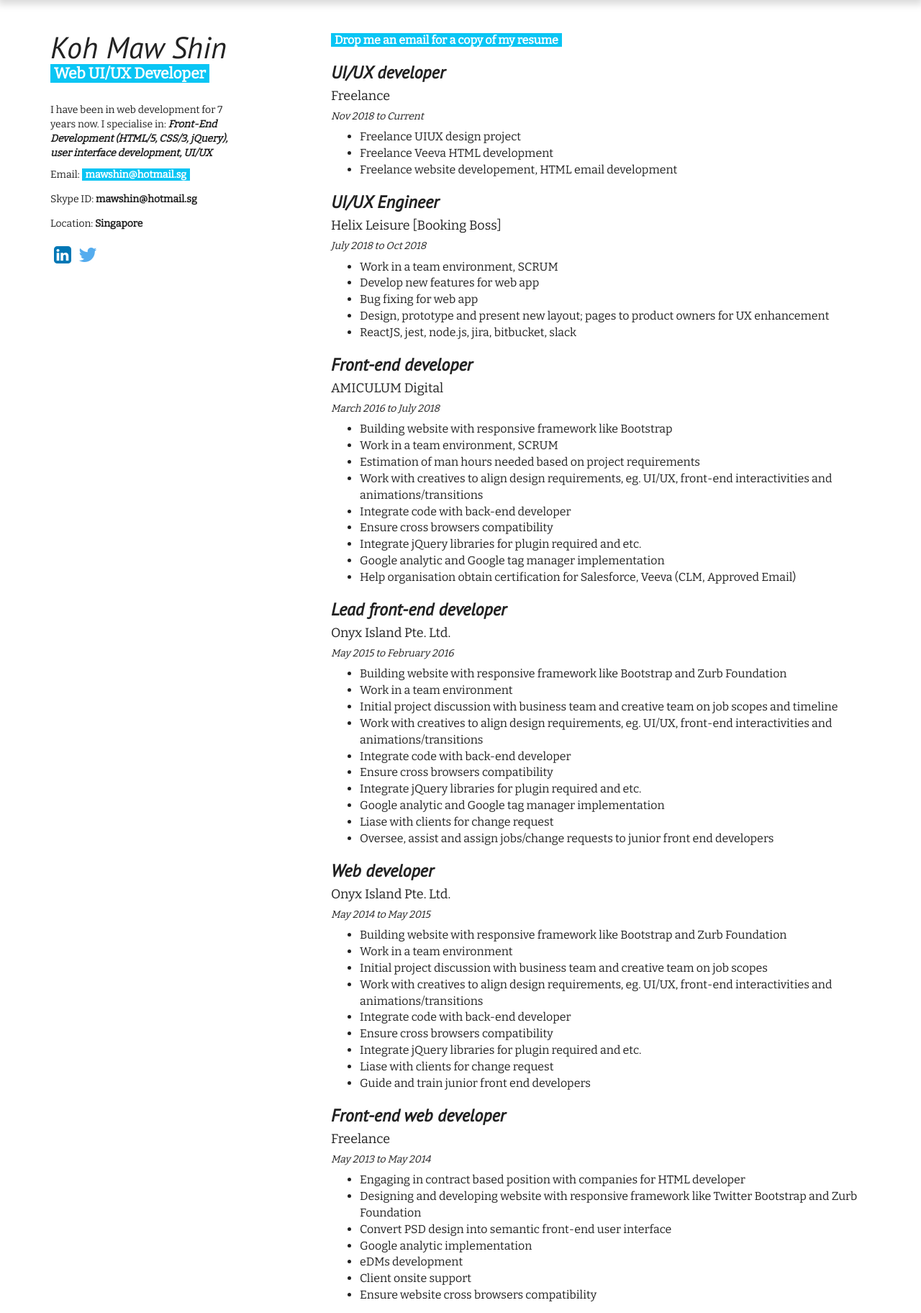
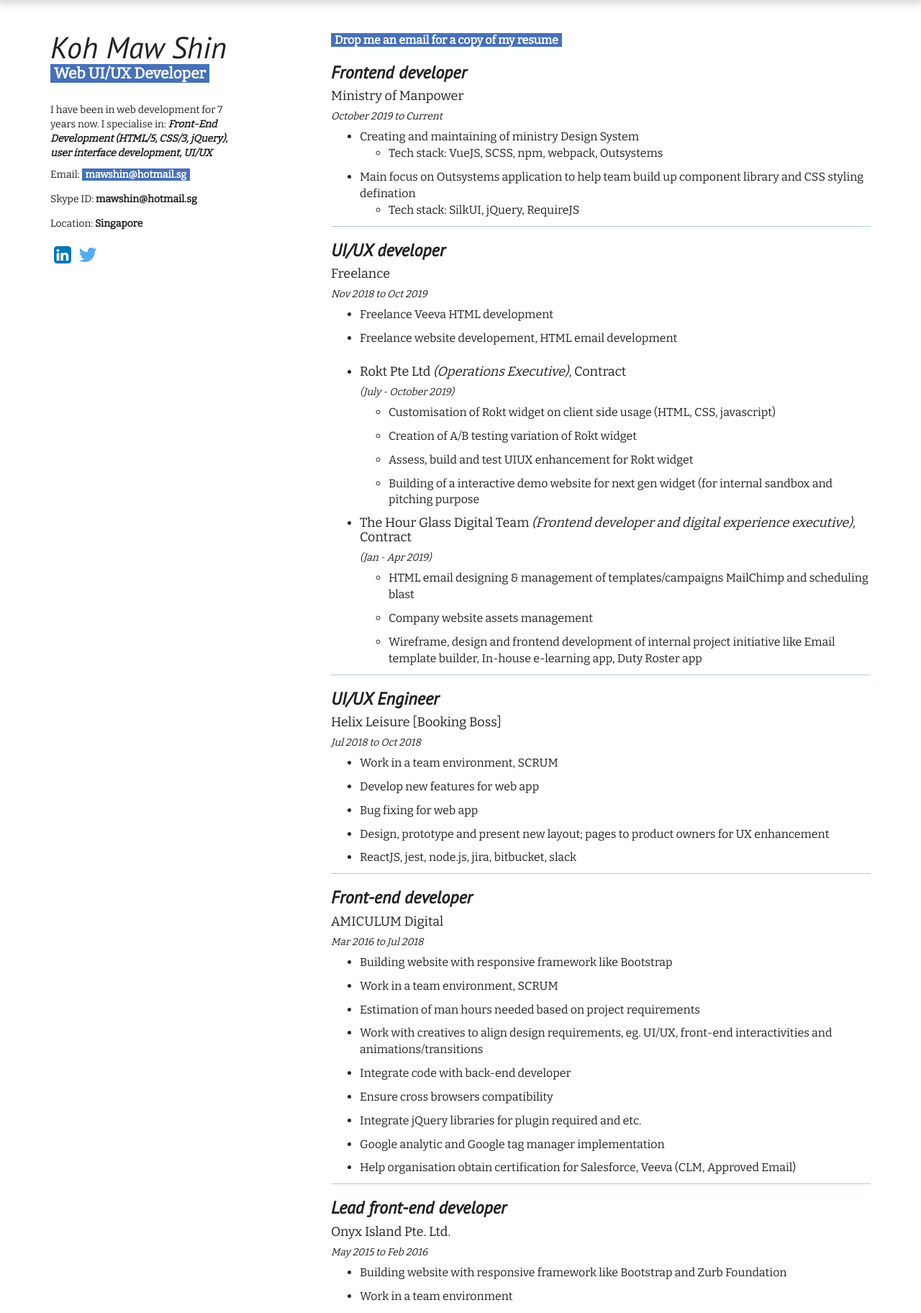
Before and after one commit to mawshin/mawshin, a PHP site: page /experience.html in a window 1280 px wide. Shown: the part 51-1875 px from the top of the page at 72% size. Run offline with PHP 8.4, Linux system fonts and the light colour scheme; some libraries are stand-ins or nearby versions.

Commit message:
update experience

```diff
--- a/css/main.css
+++ b/css/main.css
@@ -75,8 +75,8 @@ nav + section {margin-top: 4.25em;}
 }
 
 h1, h2, h3 {font-family: 'PT Sans', Sans-Serif;}
-a {background: #0ac5f4; color: #fff; font-weight: bold; padding: 0 5px;}
-a:hover, a:focus {background: transparent; color: #0ac5f4; text-decoration: none;}
+a {background: #4771b7; color: #fff; font-weight: bold; padding: 0 5px;}
+a:hover, a:focus {background: transparent; color: #4771b7; text-decoration: none;}
 a.highlight {background: #fff700; color: #000; font-size: 16px;}
 u {font-family: 'PT Sans', Sans-Serif;}
 .container {padding-top: 1.25em;}
@@ -84,6 +84,23 @@ section.container {padding-top: 1.75em; padding-bottom: 1.75em;}
 hr.yellow-line {border: 0; height: 1px; background: #fff700 ; background-image: linear-gradient(to right, #fff, #fff700 , #fff);}
 .notes {font-size: 0.75em;}
 .responsive-break {display: inline;}
+
+.timeline {
+    border-bottom: 1px solid rgba(71, 113, 183, 0.4);
+    padding-bottom: 10px;
+}
+
+.timeline li + li {
+    margin-top: 10px;
+}
+
+.experience-list {
+    margin-bottom: 24px;
+}
+
+.experience-list li + li {
+    margin-top: 10px;
+}
 
 @media (min-width: 768px) {
     .responsive-break {display: block;}
--- a/experience.html
+++ b/experience.html
@@ -53,22 +53,62 @@
                 <div class="col-md-8 col-md-offset-4 col-sm-12">
                     <p><a href="mailto:mawshin%40hotmail.sg?subject=Job%20opportunities" target="_blank" rel="noopener noreferrer" onclick="ga('send', 'event', 'button', 'click', 'email');">Drop me an email for a copy of my resume</a></p>
                     <section>
+                        <h3>Frontend developer</h3>
+                        <h4 class="font-normal">Ministry of Manpower</h4>
+                        <h5 class="font-light"><em>October 2019 to Current</em></h5>
+
+                        <ul class="timeline">
+                            <li>Creating and maintaining of ministry Design System
+                                <ul>
+                                    <li>Tech stack: VueJS, SCSS, npm, webpack, Outsystems</li>
+                                </ul>
+                            </li>
+                            <li>Main focus on Outsystems application to help team build up component library and CSS styling defination
+                                <ul>
+                                    <li>Tech stack: SilkUI, jQuery, RequireJS</li>
+                                </ul>
+                            </li>
+                        </ul>
+                    </section>
+
+                    <section>
                         <h3>UI/UX developer</h3>
                         <h4 class="font-normal">Freelance</h4>
-                        <h5 class="font-light"><em>Nov 2018 to Current</em></h5>
+                        <h5 class="font-light"><em>Nov 2018 to Oct 2019</em></h5>
 
-                        <ul>
-                            <li>Freelance UIUX design project</li>
+                        <ul class="experience-list">
                             <li>Freelance Veeva HTML development</li>
                             <li>Freelance website developement, HTML email development</li>
+                        </ul>
+
+                        <ul class="timeline">
+                            <li>
+                                <h4 class="font-normal">Rokt Pte Ltd <em>(Operations Executive)</em>, Contract</h4>
+                                <h5 class="font-light"><em>(July - October 2019)</em></h5>
+                                <ul>
+                                    <li>Customisation of Rokt widget on client side usage (HTML, CSS, javascript)</li>
+                                    <li>Creation of A/B testing variation of Rokt widget</li>
+                                    <li>Assess, build and test UIUX enhancement for Rokt widget</li>
+                                    <li>Building of a interactive demo website for next gen widget (for internal sandbox and pitching purpose</li>
+                                </ul>
+                            </li>
+                            <li>
+                                <h4 class="font-normal">The Hour Glass Digital Team <em>(Frontend developer and digital experience executive)</em>, Contract</h4>
+                                <h5 class="font-light"><em>(Jan - Apr 2019)</em></h5>
+                                <ul>
+                                    <li>HTML email designing & management of templates/campaigns MailChimp and scheduling blast</li>
+                                    <li>Company website assets management</li>
+                                    <li>Wireframe, design and frontend development of internal project initiative like Email template builder, In-house e-learning app, Duty Roster app</li>
+                                </ul>
+                            </li>
                         </ul>
                     </section>
                     <section>
                         <h3>UI/UX Engineer</h3>
                         <h4 class="font-normal">Helix Leisure [Booking Boss]</h4>
-                        <h5 class="font-light"><em>July 2018 to Oct 2018</em></h5>
+                        <h5 class="font-light"><em>Jul 2018 to Oct 2018</em></h5>
 
-                        <ul>
+                        <ul class="timeline">
                             <li>Work in a team environment, SCRUM</li>
                             <li>Develop new features for web app</li>
                             <li>Bug fixing for web app</li>
@@ -79,9 +119,9 @@
                     <section>
                         <h3>Front-end developer</h3>
                         <h4 class="font-normal">AMICULUM Digital</h4>
-                        <h5 class="font-light"><em>March 2016 to July 2018</em></h5>
+                        <h5 class="font-light"><em>Mar 2016 to Jul 2018</em></h5>
 
-                        <ul>
+                        <ul class="timeline">
                             <li>Building website with responsive framework like Bootstrap</li>
                             <li>Work in a team environment, SCRUM</li>
                             <li>Estimation of man hours needed based on project requirements</li>
@@ -96,9 +136,9 @@
                     <section>
                         <h3>Lead front-end developer</h3>
                         <h4 class="font-normal">Onyx Island Pte. Ltd.</h4>
-                        <h5 class="font-light"><em>May 2015 to February 2016</em></h5>
+                        <h5 class="font-light"><em>May 2015 to Feb 2016</em></h5>
 
-                        <ul>
+                        <ul class="timeline">
                             <li>Building website with responsive framework like Bootstrap and Zurb Foundation</li>
                             <li>Work in a team environment</li>
                             <li>Initial project discussion with business team and creative team on job scopes and timeline</li>
@@ -116,7 +156,7 @@
                         <h4 class="font-normal">Onyx Island Pte. Ltd.</h4>
                         <h5 class="font-light"><em>May 2014 to May 2015</em></h5>
 
-                        <ul>
+                        <ul class="timeline">
                             <li>Building website with responsive framework like Bootstrap and Zurb Foundation</li>
                             <li>Work in a team environment</li>
                             <li>Initial project discussion with business team and creative team on job scopes</li>
@@ -133,7 +173,7 @@
                         <h4 class="font-normal">Freelance</h4>
                         <h5 class="font-light"><em>May 2013 to May 2014</em></h5>
 
-                        <ul>
+                        <ul class="timeline">
                             <li>Engaging in contract based position with companies for HTML developer</li>
                             <li>Designing and developing website with responsive framework like Twitter Bootstrap and Zurb Foundation</li>
                             <li>Convert PSD design into semantic front-end user interface</li>
@@ -146,9 +186,9 @@
                     <section>
                         <h3>Front-end web developer</h3>
                         <h4 class="font-normal">Aleph-Labs</h4>
-                        <h5 class="font-light"><em>February 2012 to May 2013</em></h5>
+                        <h5 class="font-light"><em>Feb 2012 to May 2013</em></h5>
 
-                        <ul>
+                        <ul class="timeline">
                             <li>Convert mockups and wireframes to semantic front-end user interface</li>
                             <li>Work in a team environment with designers, product owners to meet the design requirements and integrate code with clients' vendors back-end team</li>
                             <li>Working with clients for change requests and project requirements</li>
@@ -159,9 +199,9 @@
                     <section>
                         <h3>Front-end web developer</h3>
                         <h4 class="font-normal">Freelance</h4>
-                        <h5 class="font-light"><em>August 2011 2012 to February 2012</em></h5>
+                        <h5 class="font-light"><em>Aug 2011 2012 to Feb 2012</em></h5>
 
-                        <ul>
+                        <ul class="timeline">
                             <li>Convert PSD design into semantic front-end user interface</li>
                             <li>Client onsite support</li>
                             <li>Ensure cross browsers compatibility</li>
@@ -171,9 +211,9 @@
                     <section>
                         <h3>Web designer/developer</h3>
                         <h4 class="font-normal">Media Labs Innovation</h4>
-                        <h5 class="font-light"><em>April 2011 2012 to July 2011</em></h5>
+                        <h5 class="font-light"><em>Apr 2011 2012 to Jul 2011</em></h5>
 
-                        <ul>
+                        <ul class="timeline">
                             <li>eDM designs and convertion for email blasting</li>
                             <li>Responsible for slicing and converting designs to HTML with CSS , Javascript, jQuery and basic form codings.</li>
                             <li>Content Population / localization</li>
@@ -183,9 +223,9 @@
                     <section>
                         <h3>Web designer/developer</h3>
                         <h4 class="font-normal">Arspario Interactive</h4>
-                        <h5 class="font-light"><em>July 2010 to March 2011</em></h5>
+                        <h5 class="font-light"><em>Jul 2010 to Mar 2011</em></h5>
 
-                        <ul>
+                        <ul class="timeline">
                             <li>Responsible for designing and creation of digital campaigns collateral (eDM, microsites, web banners)</li>
                             <li>Website designing and development</li>
                             <li>Designing of print collateral (brochures, pull up banners, handbooks, back drop)</li>
@@ -195,9 +235,9 @@
                     <section>
                         <h3>Assistant Creative Designer</h3>
                         <h4 class="font-normal">Arspario Interactive</h4>
-                        <h5 class="font-light"><em>April 2008 to June 2008</em></h5>
+                        <h5 class="font-light"><em>Apr 2008 to Jun 2008</em></h5>
 
-                        <ul>
+                        <ul class="timeline">
                             <li>Responsible for designing and creation of digital campaigns collateral (eDM, microsites, web banners)</li>
                             <li>Liaise with clients for deliverable and changes</li>
                         </ul>
@@ -205,9 +245,9 @@
                     <section>
                         <h3>Interactive Flash Developer (Intern)</h3>
                         <h4 class="font-normal">A* STAR Insitute for Infocomm Research</h4>
-                        <h5 class="font-light"><em>May 2007 to August 2007</em></h5>
+                        <h5 class="font-light"><em>May 2007 to Aug 2007</em></h5>
 
-                        <ul>
+                        <ul class="timeline">
                             <li>Develop an interactive Flash application that allows people to interact and share via SMS and MMS.</li>
                         </ul>
                     </section>
```
Also changed, not shown: js/main.js (+15 -15 lines), js/main.min.js (+1 -1 lines).
